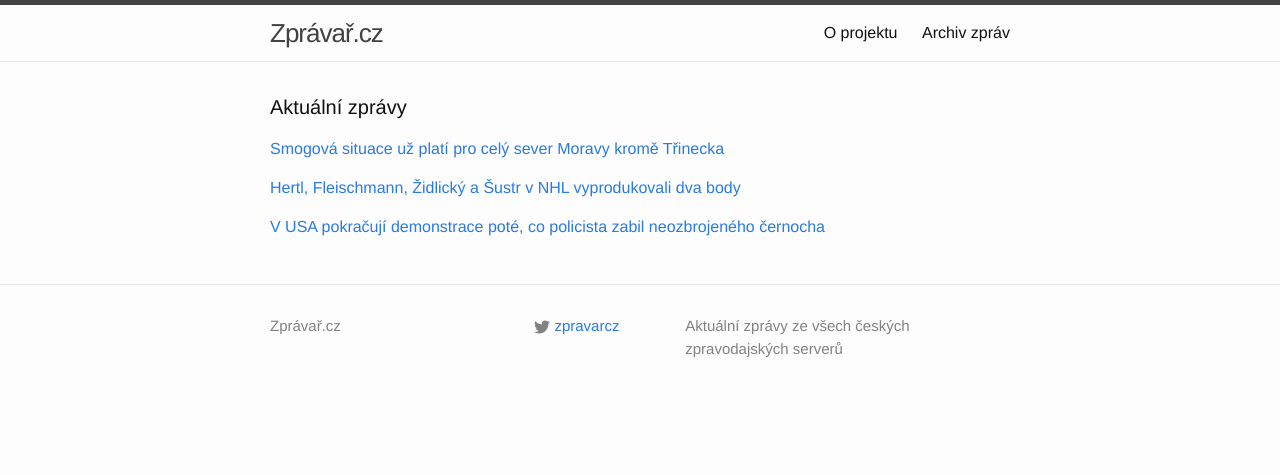
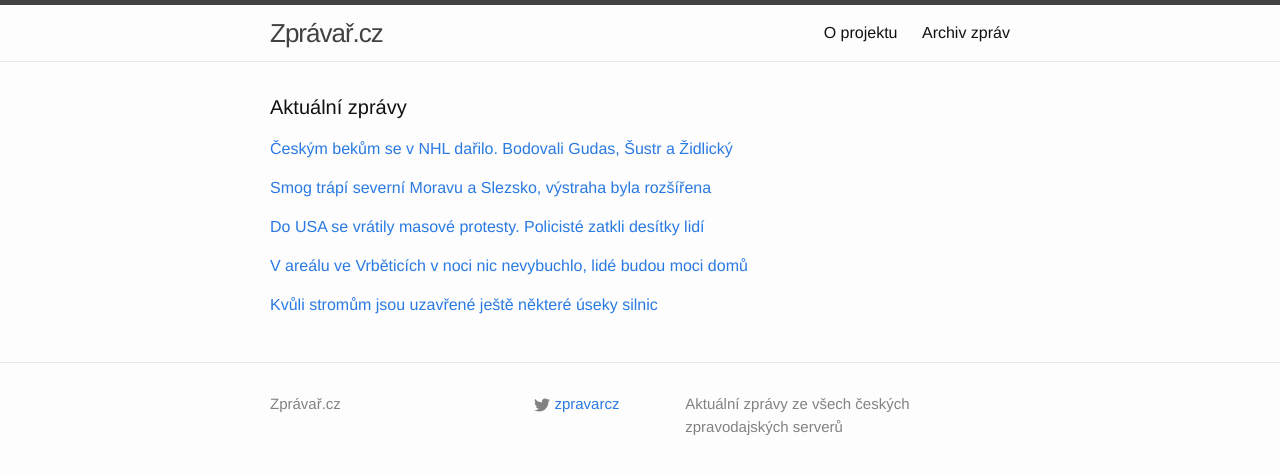
Before and after one commit to adliska/zpravar, a Jekyll site: the page built from index.html, in a window 1280 px wide. Shown: the top 475 px of the page. Built offline with Jekyll 4.4.1, drawn with Linux system fonts in a browser that asks for light colours.

Commit message:
zpravar news update

```diff
--- a/index.html
+++ b/index.html
@@ -5,25 +5,43 @@ layout: default
 <div class="home">
     <h1 class="page-heading">Aktuální zprávy</h1>
 
-<p><a href="javascript:;" onclick="toggle_visibility('zpravy0')">Smogová situace už platí pro celý sever Moravy kromě Třinecka</a></p>
+<p><a href="javascript:;" onclick="toggle_visibility('zpravy0')">Českým bekům se v NHL dařilo. Bodovali Gudas, Šustr a Židlický</a></p>
 <div id="zpravy0" style="display:none">
 <ul>
+<li><a href=http://www.denik.cz/hokej/ceskym-bekum-se-v-nhl-darilo-bodovali-gudas-sustr-a-zidlicky-20141205.html>Českým bekům se v NHL dařilo. Bodovali Gudas, Šustr a Židlický - www.denik.cz</a></li>
+<li><a href=http://www.rozhlas.cz/_zprava/hertl-pomohl-golem-a-prihravkou-k-vyhre-sharks-fleischmann-k-bodu-floride--1428665>Hertl pomohl gólem a přihrávkou k výhře Sharks, Fleischmann k bodu Floridě - www.rozhlas.cz</a></li>
+<li><a href=http://hokej.idnes.cz/hertl-s-fleischmannem-meli-gol-a-nahravku-fpo-/nhl.aspx?c=A141205_071833_nhl_Mkr>Hertl, Fleischmann, Židlický a Šustr v NHL vyprodukovali dva body - hokej.idnes.cz</a></li>
+<li><a href=http://www.sportovninoviny.cz/zpravy/ceskym-bekum-se-v-nhl-darilo-bodovali-gudas-sustr-a-zidlicky/1155295>Českým bekům se v NHL dařilo. Bodovali Gudas, Šustr a Židlický - www.sportovninoviny.cz</a></li>
+<li><a href=http://sport.aktualne.cz/den-ceskych-obrancu-gudas-dal-gol-dalsi-bodovali/r~926703507c4111e4b5c5002590604f2e/>Den českých obránců. Gudas dal gól, další bodovali - sport.aktualne.cz</a></li>
+</ul>
+</div><p><a href="javascript:;" onclick="toggle_visibility('zpravy1')">Smog trápí severní Moravu a Slezsko, výstraha byla rozšířena</a></p>
+<div id="zpravy1" style="display:none">
+<ul>
+<li><a href=http://zpravy.aktualne.cz/regiony/moravskoslezsky/smogova-situace-uz-plati-pro-cely-sever-moravy-krome-trineck/r~284643ce7c4a11e49e4b0025900fea04/>Smog trápí severní Moravu a Slezsko, výstraha byla rozšířena - zpravy.aktualne.cz</a></li>
 <li><a href=http://www.denik.cz/z_domova/smogova-situace-uz-plati-pro-cely-sever-moravy-krome-trinecka-20141205.html>Smogová situace už platí pro celý sever Moravy kromě Třinecka - www.denik.cz</a></li>
 <li><a href=http://www.ceskenoviny.cz/zpravy/zpravy/smogova-situace-uz-plati-pro-cely-sever-moravy-krome-trinecka/1155293>Smogová situace už platí pro celý sever Moravy kromě Třinecka - www.ceskenoviny.cz</a></li>
 <li><a href=http://www.novinky.cz/domaci/355479-na-severu-moravy-hrozi-smog.html>Na severu Moravy hrozí smog  - www.novinky.cz</a></li>
 </ul>
-</div><p><a href="javascript:;" onclick="toggle_visibility('zpravy1')">Hertl, Fleischmann, Židlický a Šustr v NHL vyprodukovali dva body</a></p>
-<div id="zpravy1" style="display:none">
-<ul>
-<li><a href=http://hokej.idnes.cz/hertl-s-fleischmannem-meli-gol-a-nahravku-fpo-/nhl.aspx?c=A141205_071833_nhl_Mkr>Hertl, Fleischmann, Židlický a Šustr v NHL vyprodukovali dva body - hokej.idnes.cz</a></li>
-<li><a href=http://www.sportovninoviny.cz/zpravy/ceskym-bekum-se-v-nhl-darilo-bodovali-gudas-sustr-a-zidlicky/1155295>Českým bekům se v NHL dařilo. Bodovali Gudas, Šustr a Židlický - www.sportovninoviny.cz</a></li>
-<li><a href=http://sport.aktualne.cz/den-ceskych-obrancu-gudas-dal-gol-dalsi-bodovali/r~926703507c4111e4b5c5002590604f2e/>Den českých obránců. Gudas dal gól, další bodovali - sport.aktualne.cz</a></li>
-</ul>
-</div><p><a href="javascript:;" onclick="toggle_visibility('zpravy2')">V USA pokračují demonstrace poté, co policista zabil neozbrojeného černocha</a></p>
+</div><p><a href="javascript:;" onclick="toggle_visibility('zpravy2')">Do USA se vrátily masové protesty. Policisté zatkli desítky lidí </a></p>
 <div id="zpravy2" style="display:none">
 <ul>
+<li><a href=http://www.lidovky.cz/do-spojenych-statu-se-vratily-masove-protesty-policiste-zatkli-desitky-lidi-18z-/zpravy-svet.aspx?c=A141205_073852_ln_zahranici_ele>Do USA se vrátily masové protesty. Policisté zatkli desítky lidí  - www.lidovky.cz</a></li>
 <li><a href=http://www.ceskatelevize.cz/ct24/svet/294519-v-usa-pokracuji-demonstrace-pote-co-policista-zabil-neozbrojeneho-cernocha/>V USA pokračují demonstrace poté, co policista zabil neozbrojeného černocha - www.ceskatelevize.cz</a></li>
 <li><a href=http://www.novinky.cz/zahranicni/amerika/355480-usa-zasahly-protesty-kvuli-smrti-dalsiho-cernocha.html>USA zasáhly protesty kvůli smrti dalšího černocha  - www.novinky.cz</a></li>
 <li><a href=http://www.ceskenoviny.cz/zpravy/zpravy/v-usa-pokracuji-protesty-kvuli-smrti-cernocha-rukou-policisty/1155274>V USA pokračují protesty kvůli smrti černocha rukou policisty - www.ceskenoviny.cz</a></li>
 </ul>
+</div><p><a href="javascript:;" onclick="toggle_visibility('zpravy3')">V areálu ve Vrběticích v noci nic nevybuchlo, lidé budou moci domů</a></p>
+<div id="zpravy3" style="display:none">
+<ul>
+<li><a href=http://zlin.idnes.cz/municni-areal-ve-vrbeticich-evakuace-lide-se-vrati-domu-pg2-/zlin-zpravy.aspx?c=A141205_075213_zlin-zpravy_skr>V areálu ve Vrběticích v noci nic nevybuchlo, lidé budou moci domů - zlin.idnes.cz</a></li>
+<li><a href=http://www.ceskenoviny.cz/zpravy/zpravy/z-arealu-ve-vrbeticich-se-v-noci-neozval-nerizeny-vybuch/1155279>Z areálu ve Vrběticích se v noci neozval neřízený výbuch - www.ceskenoviny.cz</a></li>
+<li><a href=http://www.ceskenoviny.cz/zpravy/zpravy/lide-evakuovani-z-okoli-vybuchleho-skladu-se-mozna-vrati-domu/1155279>Lidé evakuovaní z okolí vybuchlého skladu se možná vrátí domů - www.ceskenoviny.cz</a></li>
+</ul>
+</div><p><a href="javascript:;" onclick="toggle_visibility('zpravy4')">Kvůli stromům jsou uzavřené ještě některé úseky silnic</a></p>
+<div id="zpravy4" style="display:none">
+<ul>
+<li><a href=http://www.ceskenoviny.cz/zpravy/zpravy/kvuli-stromum-jsou-uzavrene-jeste-nektere-useky-silnic/1155297>Kvůli stromům jsou uzavřené ještě některé úseky silnic - www.ceskenoviny.cz</a></li>
+<li><a href=http://www.denik.cz/z_domova/stromy-na-jihu-moravy-blokuji-ctyri-useky-ostatni-jsou-sjizdne-20141205.html>Stromy na jihu Moravy blokují čtyři úseky, ostatní jsou sjízdné - www.denik.cz</a></li>
+<li><a href=http://www.ceskenoviny.cz/zpravy/zpravy/na-vysocine-jsou-kvuli-stromum-uzavrene-jeste-tri-useky-silnic/1155297>Na Vysočině jsou kvůli stromům uzavřené ještě tři úseky silnic - www.ceskenoviny.cz</a></li>
+</ul>
 </div></div>
```
